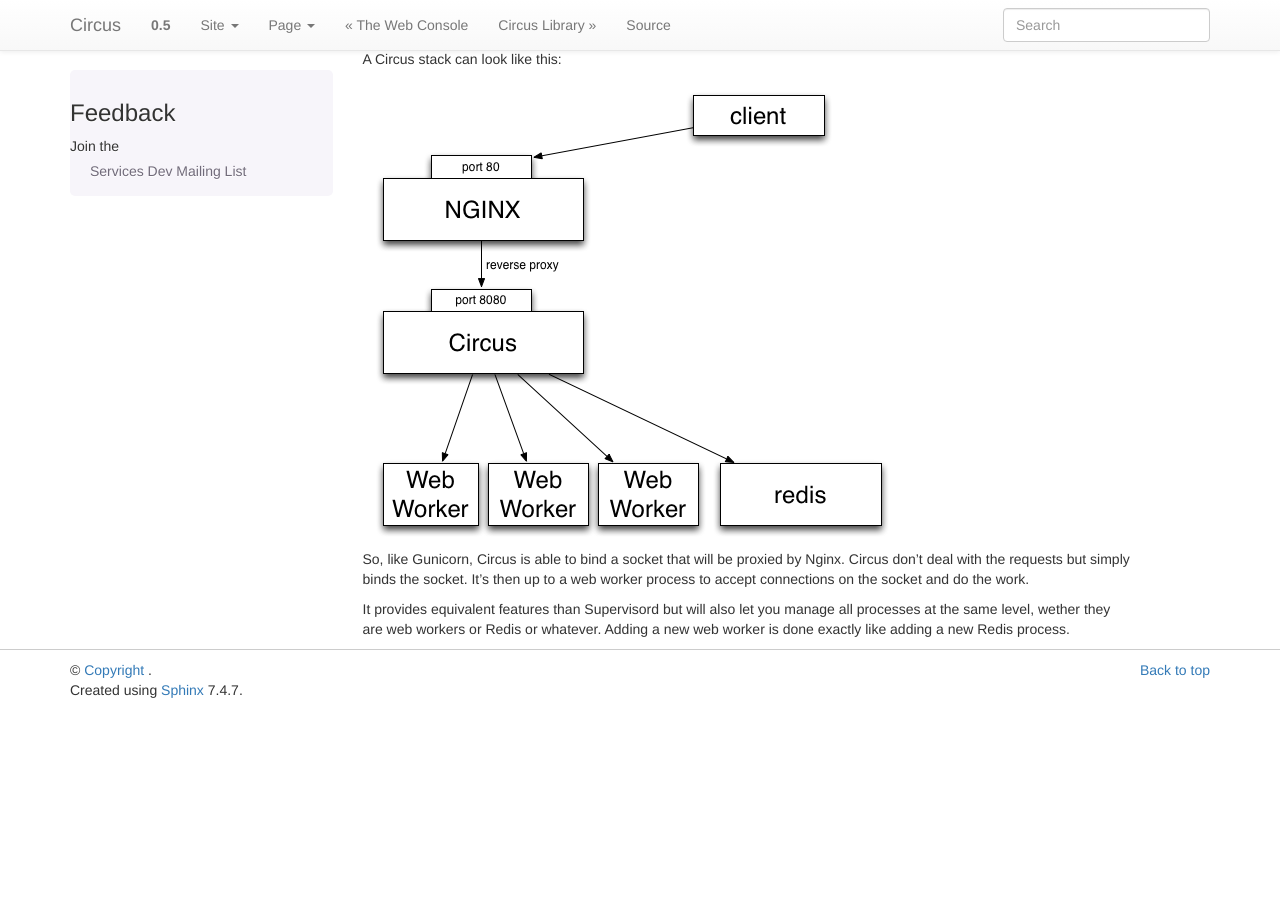
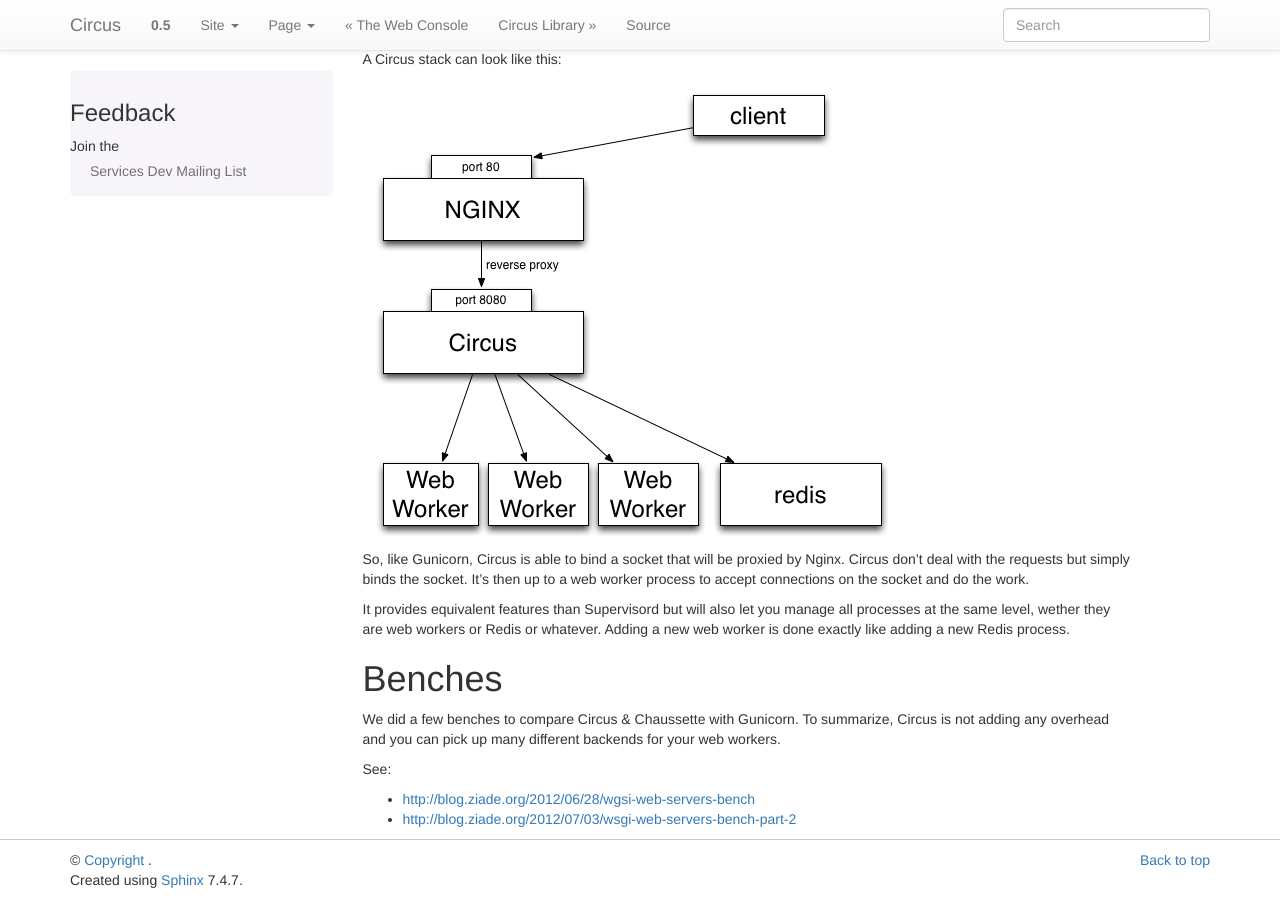
Before and after one commit to circus-tent/circus, a Sphinx documentation site: the page built from docs/source/sockets.rst, in a window 1280 px wide and 900 px high, scrolled down 2651 px. Built offline with Sphinx 7.4.7, drawn with Linux system fonts in a browser that asks for light colours; pages that are not in the unit, such as notebooks, are missing from menus; before the commit the page ends 3361 px from its top, so only the background shows below that.

Commit message:
note about the benches

```diff
--- a/docs/source/sockets.rst
+++ b/docs/source/sockets.rst
@@ -163,3 +163,15 @@ It provides equivalent features than Supervisord but will also let you
 manage all processes at the same level, wether they are web workers or Redis or
 whatever. Adding a new web worker is done exactly like adding a new Redis
 process.
+
+Benches
+=======
+
+We did a few benches to compare Circus & Chaussette with Gunicorn. To
+summarize, Circus is not adding any overhead and you can pick up many
+different backends for your web workers.
+
+See:
+
+- http://blog.ziade.org/2012/06/28/wgsi-web-servers-bench
+- http://blog.ziade.org/2012/07/03/wsgi-web-servers-bench-part-2
```
